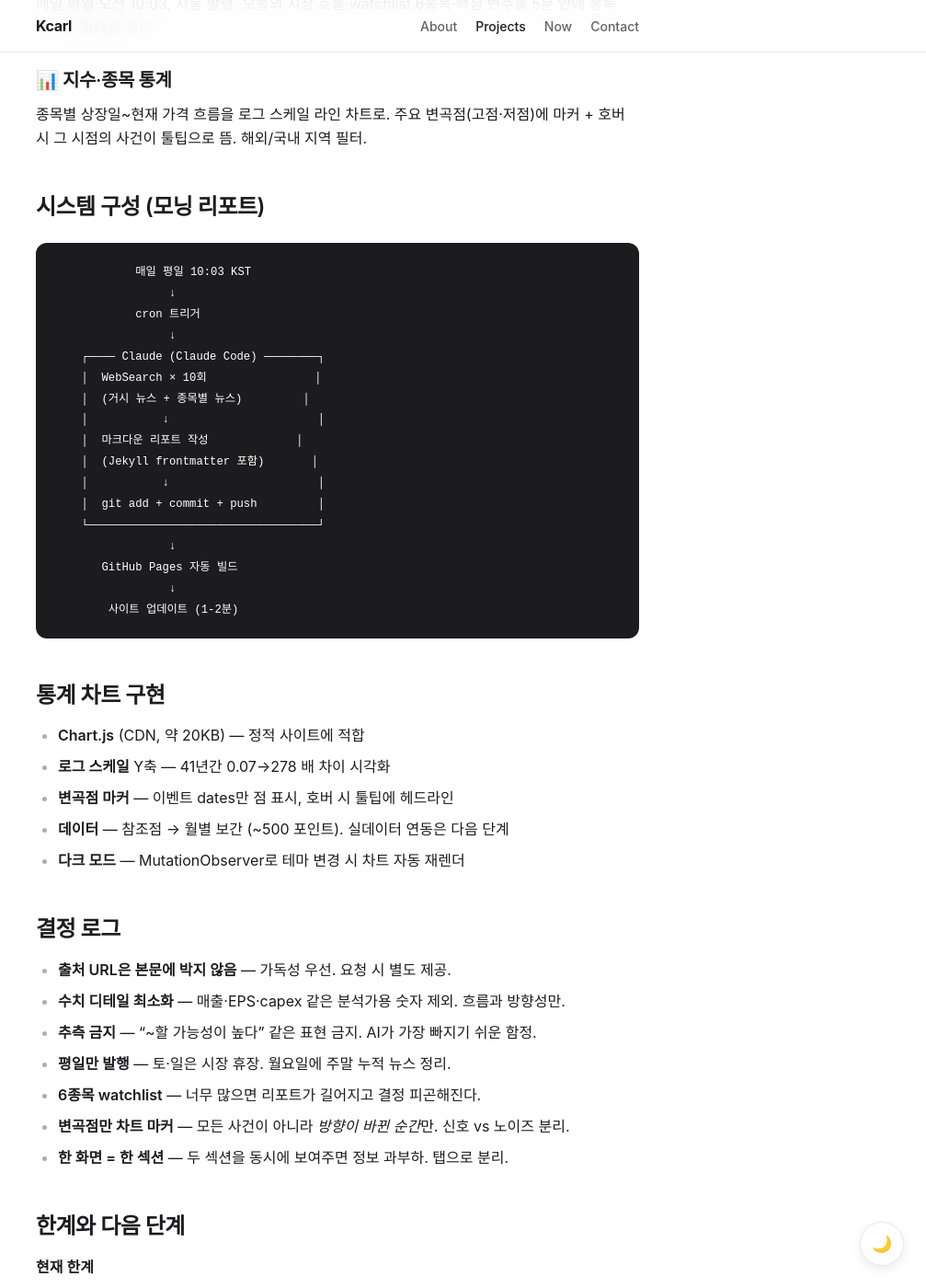
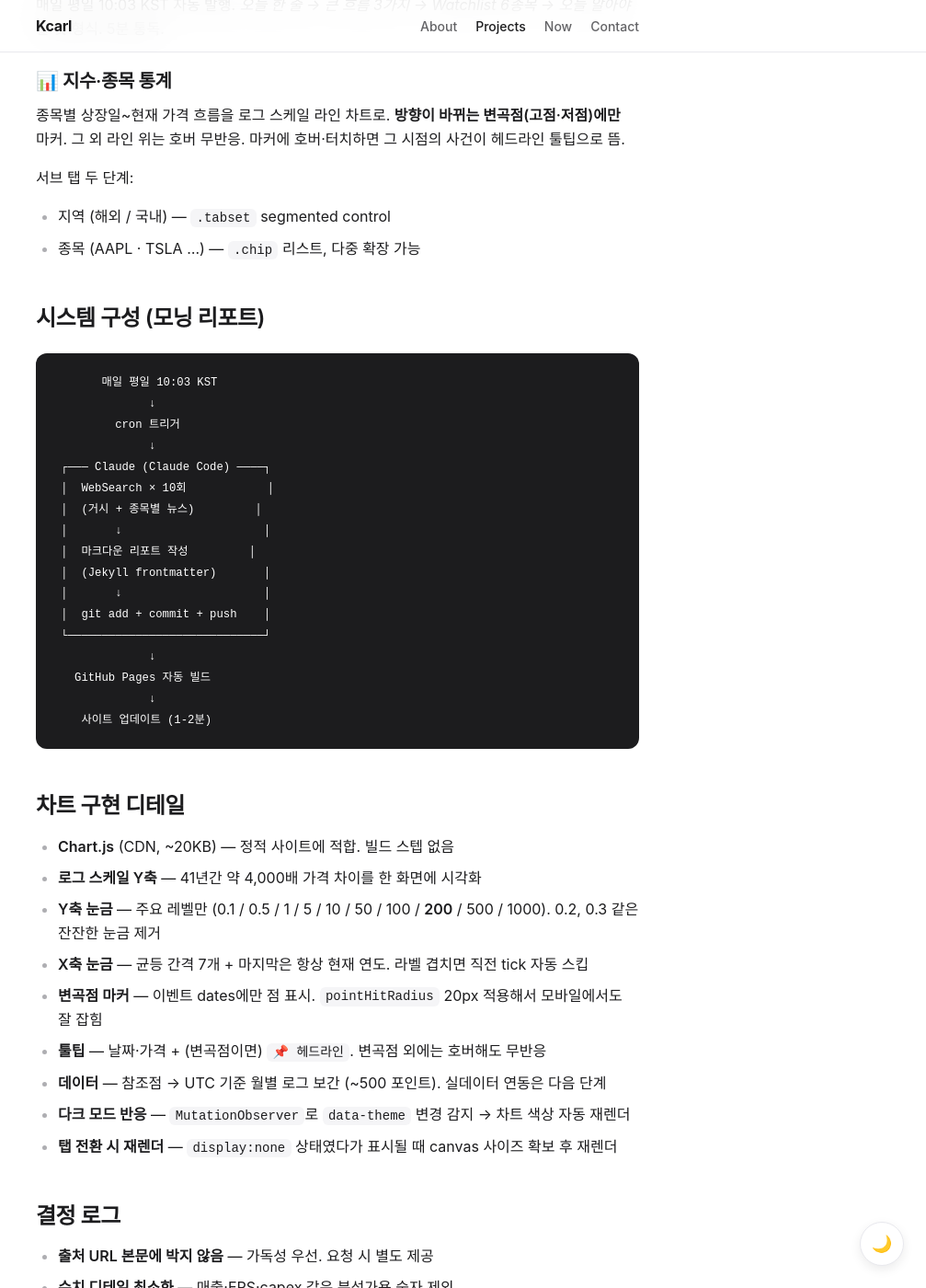
Before and after one commit to jinyeung0618/jinyeung0618.github.io, a Jekyll site: the page built from projects/finance.md, in a window 1280 px wide and 1400 px high, scrolled down 963 px. Shown: the whole window at 92% size, without its empty margins (273-1280 px from the left). Built offline with Jekyll 4.4.1, drawn with Linux system fonts in a browser that asks for light colours; some of the changed text lies outside the part shown.

Commit message:
Update finance project page: reflect tabs, chart refinements, .tabset/.chip

````diff
--- a/projects/finance.md
+++ b/projects/finance.md
@@ -8,7 +8,7 @@ description: 시장·종목을 학습하면서 정리하는 노트 사이트.
 <header class="page-header">
   <p class="meta">2026 · 학습 + 자동화</p>
   <h1>재테크 공부</h1>
-  <p>주식을 처음 시작하면서 학습 흐름을 한 곳에 정리한 사이트. AI가 매일 아침 뉴스를 모아주고, 종목별 장기 흐름을 차트로 본다.</p>
+  <p>주식을 처음 시작하면서 학습 흐름을 한 곳에 정리한 사이트. AI가 매일 아침 뉴스를 모아주고, 종목별 장기 흐름과 그 시점의 사건을 차트로 본다.</p>
 </header>
 
 ## 라이브 사이트
@@ -17,78 +17,88 @@ description: 시장·종목을 학습하면서 정리하는 노트 사이트.
 
 ## 시작 동기
 
-주식을 처음 시작하면서 *매일 아침 무엇을 봐야 할지* 막막했다. 뉴스를 일일이 찾기엔 시간이 없고, 유료 리포트는 부담스럽다. 동시에 *과거 흐름과 그 시점의 사건*을 한 화면에서 보고 싶었다. 그래서 직접 만들었다.
+주식을 처음 시작하면서 *매일 아침 무엇을 봐야 할지* 막막했다. 뉴스를 일일이 찾기엔 시간이 없고, 유료 리포트는 부담스럽다. 동시에 *과거 가격 흐름과 그 시점의 사건*을 시각적으로 연결해 보고 싶었다. 그래서 직접 만들었다.
 
 핵심 원칙:
 
-- **사실 기반** — 검색 결과·공개 데이터만 사용. 추측·예측 단언 금지
+- **사실 기반** — 검색 결과·공개 데이터만. 추측·예측 단언 금지
 - **간결함** — 출근길 5분 통독 가능한 길이
 - **자동화** — 매일 사람 손 거치지 않고 발행
-- **한 화면에 한 섹션** — 보고 싶은 것만 집중
+- **한 화면 = 한 섹션** — 두 섹션이 동시 보이면 정보 과부하. 탭으로 분리
 
-## 구성
+## 구조
 
-탭으로 분리된 두 섹션:
+상단 탭으로 분리된 두 섹션. URL 해시(`#reports`, `#stats`)로 직접 진입·공유 가능.
 
 ### 📰 모닝 리포트
-매일 평일 오전 10:03, 자동 발행. 오늘의 시장 흐름·watchlist 6종목·핵심 변수를 5분 안에 통독 가능한 형태로 정리.
+매일 평일 10:03 KST 자동 발행. *오늘 한 줄 → 큰 흐름 3가지 → Watchlist 6종목 → 오늘 알아야 할 것* 형식. 5분 통독.
 
 ### 📊 지수·종목 통계
-종목별 상장일~현재 가격 흐름을 로그 스케일 라인 차트로. 주요 변곡점(고점·저점)에 마커 + 호버 시 그 시점의 사건이 툴팁으로 뜸. 해외/국내 지역 필터.
+종목별 상장일~현재 가격 흐름을 로그 스케일 라인 차트로. **방향이 바뀌는 변곡점(고점·저점)에만** 마커. 그 외 라인 위는 호버 무반응. 마커에 호버·터치하면 그 시점의 사건이 헤드라인 툴팁으로 뜸.
+
+서브 탭 두 단계:
+- 지역 (해외 / 국내) — `.tabset` segmented control
+- 종목 (AAPL · TSLA …) — `.chip` 리스트, 다중 확장 가능
 
 ## 시스템 구성 (모닝 리포트)
 
 ```
-            매일 평일 10:03 KST
-                 ↓
-            cron 트리거
-                 ↓
-    ┌──── Claude (Claude Code) ────────┐
-    │  WebSearch × 10회                │
-    │  (거시 뉴스 + 종목별 뉴스)         │
-    │           ↓                      │
-    │  마크다운 리포트 작성             │
-    │  (Jekyll frontmatter 포함)       │
-    │           ↓                      │
-    │  git add + commit + push         │
-    └──────────────────────────────────┘
-                 ↓
-       GitHub Pages 자동 빌드
-                 ↓
-        사이트 업데이트 (1-2분)
+       매일 평일 10:03 KST
+              ↓
+         cron 트리거
+              ↓
+ ┌─── Claude (Claude Code) ────┐
+ │  WebSearch × 10회            │
+ │  (거시 + 종목별 뉴스)         │
+ │       ↓                     │
+ │  마크다운 리포트 작성         │
+ │  (Jekyll frontmatter)       │
+ │       ↓                     │
+ │  git add + commit + push    │
+ └─────────────────────────────┘
+              ↓
+   GitHub Pages 자동 빌드
+              ↓
+    사이트 업데이트 (1-2분)
 ```
 
-## 통계 차트 구현
+## 차트 구현 디테일
 
-- **Chart.js** (CDN, 약 20KB) — 정적 사이트에 적합
-- **로그 스케일** Y축 — 41년간 0.07→278 배 차이 시각화
-- **변곡점 마커** — 이벤트 dates만 점 표시, 호버 시 툴팁에 헤드라인
-- **데이터** — 참조점 → 월별 보간 (~500 포인트). 실데이터 연동은 다음 단계
-- **다크 모드** — MutationObserver로 테마 변경 시 차트 자동 재렌더
+- **Chart.js** (CDN, ~20KB) — 정적 사이트에 적합. 빌드 스텝 없음
+- **로그 스케일 Y축** — 41년간 약 4,000배 가격 차이를 한 화면에 시각화
+- **Y축 눈금** — 주요 레벨만 (0.1 / 0.5 / 1 / 5 / 10 / 50 / 100 / **200** / 500 / 1000). 0.2, 0.3 같은 잔잔한 눈금 제거
+- **X축 눈금** — 균등 간격 7개 + 마지막은 항상 현재 연도. 라벨 겹치면 직전 tick 자동 스킵
+- **변곡점 마커** — 이벤트 dates에만 점 표시. `pointHitRadius` 20px 적용해서 모바일에서도 잘 잡힘
+- **툴팁** — 날짜·가격 + (변곡점이면) `📌 헤드라인`. 변곡점 외에는 호버해도 무반응
+- **데이터** — 참조점 → UTC 기준 월별 로그 보간 (~500 포인트). 실데이터 연동은 다음 단계
+- **다크 모드 반응** — `MutationObserver`로 `data-theme` 변경 감지 → 차트 색상 자동 재렌더
+- **탭 전환 시 재렌더** — `display:none` 상태였다가 표시될 때 canvas 사이즈 확보 후 재렌더
 
 ## 결정 로그
 
-- **출처 URL은 본문에 박지 않음** — 가독성 우선. 요청 시 별도 제공.
-- **수치 디테일 최소화** — 매출·EPS·capex 같은 분석가용 숫자 제외. 흐름과 방향성만.
-- **추측 금지** — "~할 가능성이 높다" 같은 표현 금지. AI가 가장 빠지기 쉬운 함정.
-- **평일만 발행** — 토·일은 시장 휴장. 월요일에 주말 누적 뉴스 정리.
-- **6종목 watchlist** — 너무 많으면 리포트가 길어지고 결정 피곤해진다.
-- **변곡점만 차트 마커** — 모든 사건이 아니라 *방향이 바뀐 순간*만. 신호 vs 노이즈 분리.
-- **한 화면 = 한 섹션** — 두 섹션을 동시에 보여주면 정보 과부하. 탭으로 분리.
+- **출처 URL 본문에 박지 않음** — 가독성 우선. 요청 시 별도 제공
+- **수치 디테일 최소화** — 매출·EPS·capex 같은 분석가용 숫자 제외
+- **추측·예측 단언 금지** — "~할 가능성이 높다" 같은 표현 금지. AI가 가장 빠지기 쉬운 함정
+- **평일만 발행** — 토·일 휴장. 월요일에 주말 누적 뉴스 정리
+- **6종목 watchlist** — 너무 많으면 리포트 길어지고 결정 피곤. 6개가 적정선
+- **변곡점만 차트 마커** — 모든 사건이 아니라 *방향이 바뀐 순간*만. 신호 vs 노이즈 분리
+- **변곡점 외 호버 무반응** — 클러터 방지. 라인 위 어디서나 툴팁 뜨면 정보 산만
+- **한 화면 = 한 섹션** — 탭으로 분리. URL 해시 동기화로 공유 가능
+- **탭 컴포넌트 통일** — `.tabset` (그룹 segmented, section/region) + `.chip` (독립 pill, ticker). 두 패턴으로 hierarchy 표현
 
 ## 한계와 다음 단계
 
 **현재 한계**
-- 차트 데이터는 데모용 근사치 (실시간 데이터 연동 X)
-- 모닝 리포트 cron은 Claude Code 세션 의존 (Mac/세션 상태에 영향)
-- 페이월 매체(NYT, WSJ) 본문 접근 불가 → 헤드라인·요약만
+- 차트 데이터는 데모용 근사치 (실시간 연동 X)
+- 모닝 리포트 cron은 Claude Code 세션·Mac 상태 의존 — 슬립·종료 시 누락 가능
+- 페이월 매체(NYT, WSJ) 본문 접근 불가 → 헤드라인·요약만 사용
 
 **다음 단계 후보**
 - 실시간 가격 데이터 연동 (Stooq / Alpha Vantage)
-- GitHub Actions로 cron 이전 → 클라우드 실행
+- GitHub Actions로 cron 이전 → Mac 의존성 제거
 - 종목별 일별 줌·팬
 - 투자 학습 일지 섹션 추가 (3번째 탭)
 
 ## 적용된 디자인 시스템
 
-[Design System](/projects/design-system/)을 그대로 적용. Sticky 헤더, 토큰 기반 컬러·타이포·간격, 다크 모드 토글, 탭 컴포넌트(`.tabset` / `.chip`)까지 일관됨.
+[Design System](/projects/design-system/)을 그대로 적용. Sticky 헤더, 토큰 기반 컬러·타이포·간격, 다크 모드 토글, 탭 컴포넌트(`.tabset` / `.chip`), 카드형 리포트 리스트까지 일관됨.
````
